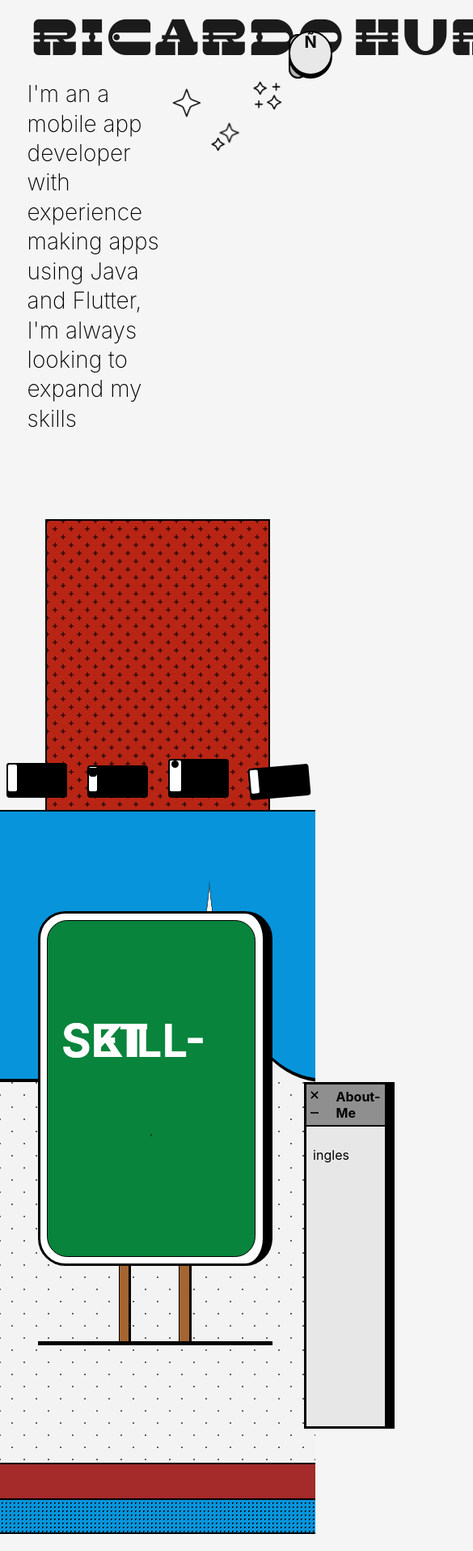
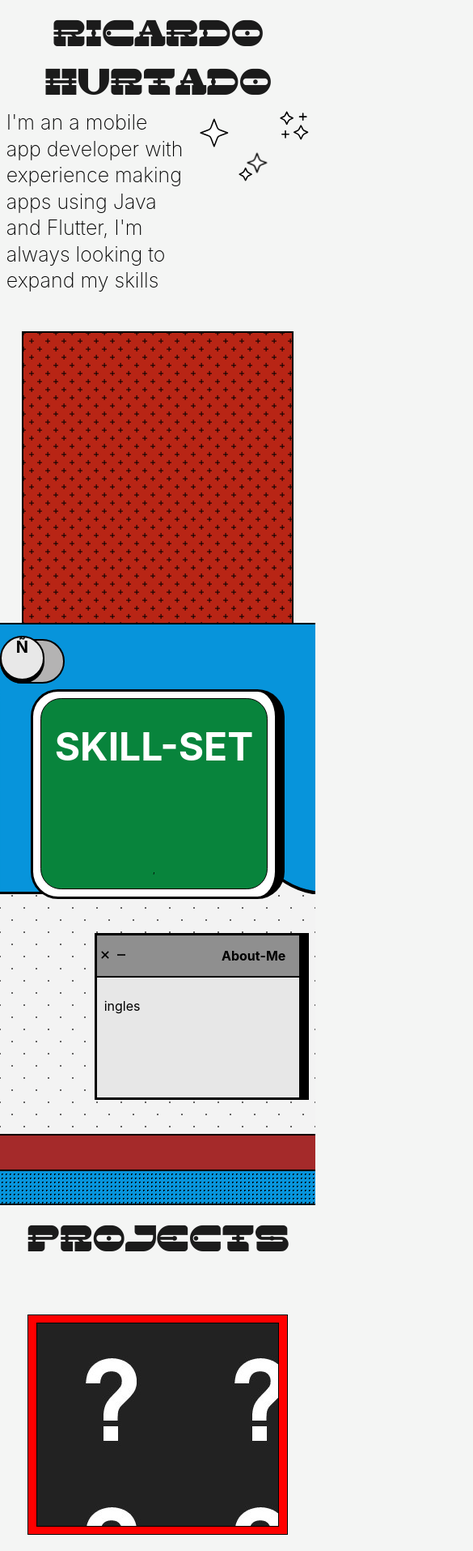
Before and after one commit to rikardi0/web_portfolio, a React (Create React App) app: page / in a window 390 px wide. Shown: the top 1915 px of the page at 81% size, 585 px wide, since content can reach past the window. Built offline with nearby package versions, Linux system fonts and the light colour scheme; a web font is replaced by a local one.

Commit message:
responsive  layout basico para telefonos

```diff
--- a/src/components/body/Body.css
+++ b/src/components/body/Body.css
@@ -5,11 +5,11 @@ a {
 /* The switch - the box around the slider */
 .switch {
   /* Variables */
-  --switch_width: 6vw;
+  --switch_width: 80px;
   --switch_height: 6.5vh;
   --thumb_color: #e8e8e8;
   --track_color: #b4b3b3;
-  --track_active_color: #a7070748;
+  --track_active_color: #d39e9e;
   --outline_color: #000;
   font-size: 2em;
   font-weight: bold;
@@ -97,9 +97,9 @@ input:hover:checked + .slider:before {
   position: fixed;
   display: flex;
   align-items: flex-start;
-  top: 5vh;
-  right: 10px;
-  z-index: 1;
+  bottom: 0px;
+  left: 0px;
+  z-index: 10;
   flex-direction: column;
 }
 
@@ -120,12 +120,12 @@ input:hover:checked + .slider:before {
 .nav-section {
   display: flex;
   align-items: flex-start;
-  flex-direction: column;
+  flex-direction: column-reverse;
   justify-content: center;
   position: fixed;
   z-index: 1;
   left: 2vw;
-  top: 5%;
+  top: 10%;
 }
 .nav {
   --nav-gap: 5px;
@@ -169,34 +169,20 @@ input:hover:checked + .slider:before {
   transform: scale(1.2);
 }
 
-/*
-.nav-link-selected::after {
-  color: #000;
-  opacity: 1;
-  position: relative;
-  top: -14px;
-  left: -3px;
-  content: "\2716"; /* use the hex value here...
-  font-size: 30px;
-  text-align: center;
-  transition: 0.25s;
-}
-
-*/
 .container-button {
   display: flex;
-  flex-direction: column;
+  flex-direction: column-reverse;
   align-items: center;
 }
 .contact-button {
+  margin-top: -10px;
   display: flex;
   justify-content: center;
-  align-items: center;
-  height: 150px;
   width: 20px;
 }
 .line-spacer {
-  height: 40vh;
+  height: 50vh;
   width: 0.05vw;
+  margin-top: 2vh;
   background-color: black;
 }
--- a/src/components/sections/about/About.css
+++ b/src/components/sections/about/About.css
@@ -1,7 +1,8 @@
 #about {
   display: flex;
-
-  align-items: flex-start;
+  flex-direction: column;
+  /* flex direction sin,  */
+  align-items: center;
   justify-content: flex-start;
   background-color: #f3f3f3;
   opacity: 1;
@@ -13,21 +14,24 @@
 #skill-set h2 {
   text-transform: uppercase;
   line-height: 0px;
-  margin: 0px;
+  margin-top: 5vh;
   color: white;
-  font-size: 3.5rem;
+  font-size: 3rem;
 }
 #sign-road {
+  /* media
   margin-left: 12vw;
-  margin-top: 5vh;
+  margin-top: 5vh;*/
   width: fit-content;
   z-index: 1;
   display: flex;
   flex-direction: column;
   align-items: center;
   justify-content: center;
+  user-select: none;
 }
 .skill-list {
+  user-select: none;
   font-size: 2rem;
   color: aliceblue;
 }
@@ -42,27 +46,28 @@
 }
 #skill-set {
   display: flex;
+
   flex-direction: column;
   align-items: center;
-  justify-content: center;
+  justify-content: flex-start;
   gap: 2.5vh;
-  min-height: 45vh;
-  min-width: 40vw;
   padding: 2vh;
   background-color: #08843c;
   border: 0.01vw solid black;
   border-radius: 3vh;
 }
 #wood-container {
+  min-width: 200px;
   display: flex;
-  padding-inline: 100px;
-  justify-content: center;
-  gap: 15vw;
-  border-bottom: outset 0.65vh rgb(34, 27, 27);
+  justify-content: space-between;
+  /*
+  border-bottom: outset 0.65vh rgb(34, 27, 27); */
 }
 .wood-base {
+  /*
   height: 11vh;
-  width: 3vw;
+  width: 3vw; */
+  opacity: 0;
   background-color: #a46532;
   border: 0.15vw solid black;
   border-right: 1vw solid black;
@@ -70,12 +75,19 @@
   border-bottom: 0px;
 }
 #about-me {
+  /*
   margin-top: 30vh;
   margin-left: 10vw;
+*/
+  margin-top: 5vh;
+  margin-right: 2vw;
   align-self: flex-end;
   z-index: 1;
+  /*
   height: 50vh;
-  width: 25vw;
+  width: 25vw; */
+  height: 200px;
+  width: 250px;
   border: 0.45vh solid black;
   border-right: 1.5vh solid black;
   background-color: #e7e7e7;
@@ -91,7 +103,7 @@
   justify-content: space-between;
   background-color: rgb(143, 143, 143);
   border-bottom: 0.25vh solid black;
-  width: 25vw;
+  width: 250px;
   height: 6vh;
 }
 .tab-text {
--- a/src/components/sections/home/Home.css
+++ b/src/components/sections/home/Home.css
@@ -1,46 +1,45 @@
+#home {
+  display: flex;
+  flex-direction: column;
+  align-items: flex-start;
+}
 #head {
   display: flex;
-  justify-content: flex-start;
-  align-items: center;
+  flex-wrap: wrap;
+  justify-content: center;
+  align-self: flex-start;
   gap: 2.5vw;
-  flex-direction: row;
-  margin-top: -5vh;
-  margin-left: 10vw;
+  max-width: 950px;
+  /* media sin margin (left) */
 }
-h1 {
-  color: #1d1d1f;
-  margin-top: 5vh;
-  margin-bottom: 0;
-}
+#decoration-description {
+  /* media sin margin (left) */
 
-#decoration-description {
+  max-width: 750px;
   display: flex;
   flex-direction: row-reverse;
-  padding-top: 1vh;
+  padding-top: 3vh;
   align-items: flex-start;
-  justify-content: center;
-  gap: 2vw;
+  justify-content: flex-start;
 }
 
 .description {
-  padding-bottom: 7.5vh;
-  text-align: left;
-  width: 42vw;
+  padding-inline: 2vw;
+  padding-bottom: 5.5vh;
   color: rgba(0, 0, 0, 1);
-  font-size: 2.8em;
+  font-size: 2.5em;
   font-weight: 200;
   line-height: 1.3em;
 }
 #hero {
   margin-inline: auto;
-  margin-top: 5vh;
   padding: 10px;
   gap: 25px;
   display: flex;
   justify-content: center;
   align-items: flex-end;
   height: 40vh;
-  width: 65vw;
+  width: 80vw;
   background-color: #b82515;
   opacity: 1;
   background: radial-gradient(
--- a/src/components/sections/home/Home.js
+++ b/src/components/sections/home/Home.js
@@ -10,19 +10,14 @@ const Home = (props) => {
   return (
     <section className="section" data-label="Home" id="home">
       <header id="head">
-        <DividerLetter word={"Ricardo"} />
-        <DividerLetter word={"Hurtado"} />
+        <DividerLetter style={"letters-container"} word={"Ricardo"} />
+        <DividerLetter style={"letters-container"} word={"Hurtado"} />
       </header>
       <section id="decoration-description">
         <Decoration size={40} />
         <span className="description">{description}</span>
       </section>
-      <div id="hero">
-        <ImageHero size={43} type="0" deg="0" />
-        <ImageHero size={40} type="2" deg="0" />
-        <ImageHero size={48} type="1" deg="0" />
-        <ImageHero size={39} type="" deg="-5" />
-      </div>
+      <div id="hero"></div>
     </section>
   );
 };
--- a/src/components/sections/projects/Projects.css
+++ b/src/components/sections/projects/Projects.css
@@ -4,30 +4,33 @@
   align-items: center;
 }
 #project-title {
-  margin-top: -5vh;
-  padding-bottom: 5vh;
+  line-height: 0.5;
+  margin-bottom: 10vh;
 }
 #projects-container {
+  padding-bottom: 1vh;
+  display: flex;
+  flex-direction: column;
+  gap: 5vh;
+  /*
   display: grid;
   column-gap: 5vw;
   row-gap: 5vw;
-  padding-bottom: 1vh;
-  grid-template-columns: 1fr 1fr;
+  grid-template-columns: 1fr 1fr; */
 }
 .project-border {
   display: flex;
-  width: 400px;
-  height: 300px;
-  padding-inline: 0.75vw;
-  padding-block: 1vw;
-  border-radius: 0.75vw;
+  justify-content: center;
+  align-items: center;
+  width: 300px;
+  height: 250px;
+  padding: 10px;
   background-color: brown;
-  border: 0.25vw solid black;
+  border: 0.2vw solid black;
 }
 .project-container {
-  width: 400px;
-  height: 300px;
-  border-radius: 1vw;
+  width: 300px;
+  height: 250px;
   background-color: rgb(255, 255, 255);
-  border: 0.25vw solid black;
+  border: 0.2vw solid black;
 }
--- a/src/components/utils/DividerLetter.css
+++ b/src/components/utils/DividerLetter.css
@@ -4,12 +4,11 @@
 
 .letter {
   color: rgb(27, 27, 27);
-  font-size: 11em;
+  line-height: 50px;
+  font-size: 8em;
   font-family: "BROKAT v1.0";
   font-weight: 700;
-  font-family: "BROKAT v1.0";
   cursor: pointer;
-  margin-right: 5px;
   letter-spacing: 0.5vw;
   transition: all 0.5s ease;
   user-select: none;
```
